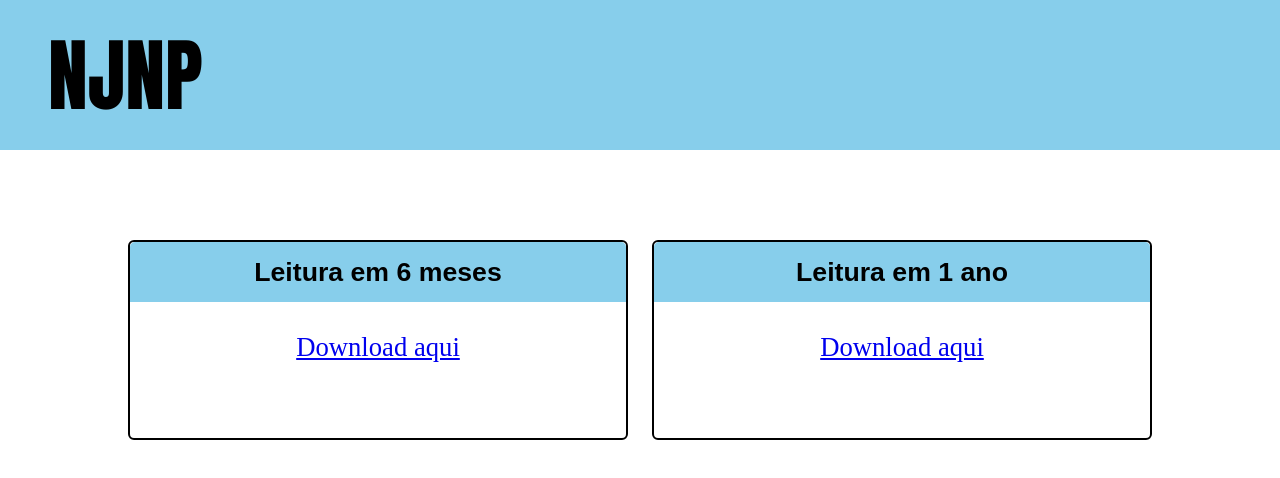
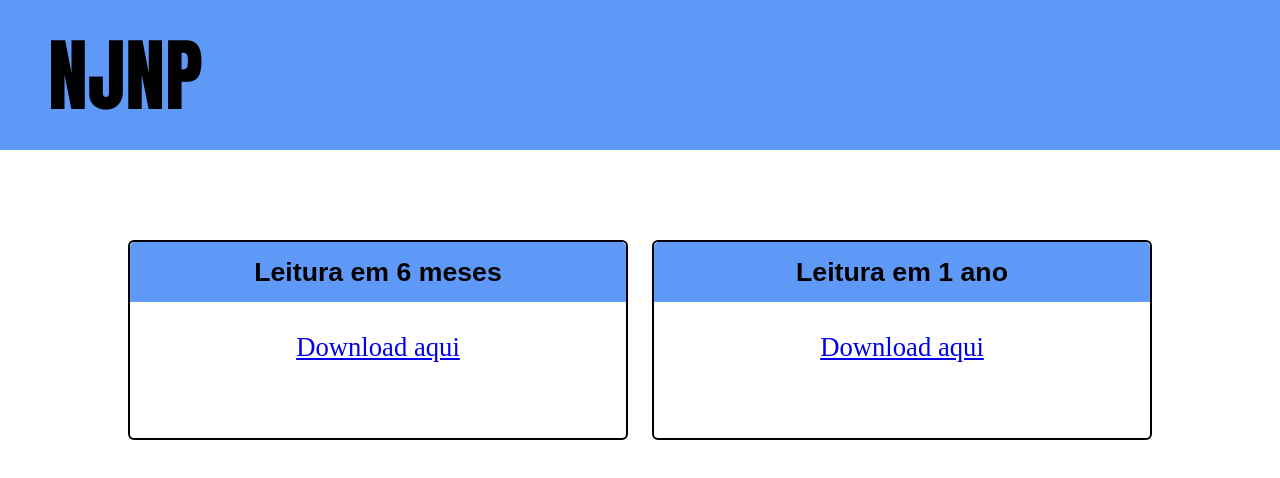
Before and after one commit to devVHarthmann/NJNP, a plain HTML site: page index.html in a window 1280 px wide. Drawn offline with Linux system fonts and the light colour scheme.

Commit message:
Change background color from #87ceeb to #5e99f8

```diff
--- a/style.css
+++ b/style.css
@@ -7,7 +7,7 @@
 #cab{
     width: 100%;
     height: 150px;
-    background-color: #87ceeb;
+    background-color: #5e99f8;
     display: flex;
     flex-direction: row;
     align-items: center;
@@ -44,7 +44,7 @@ main{
     align-items: center;
 }
 .mCab{
-    background-color: #87ceeb;
+    background-color: #5e99f8;
     width: 100%;
     height: 60px;
     display: flex;
```
